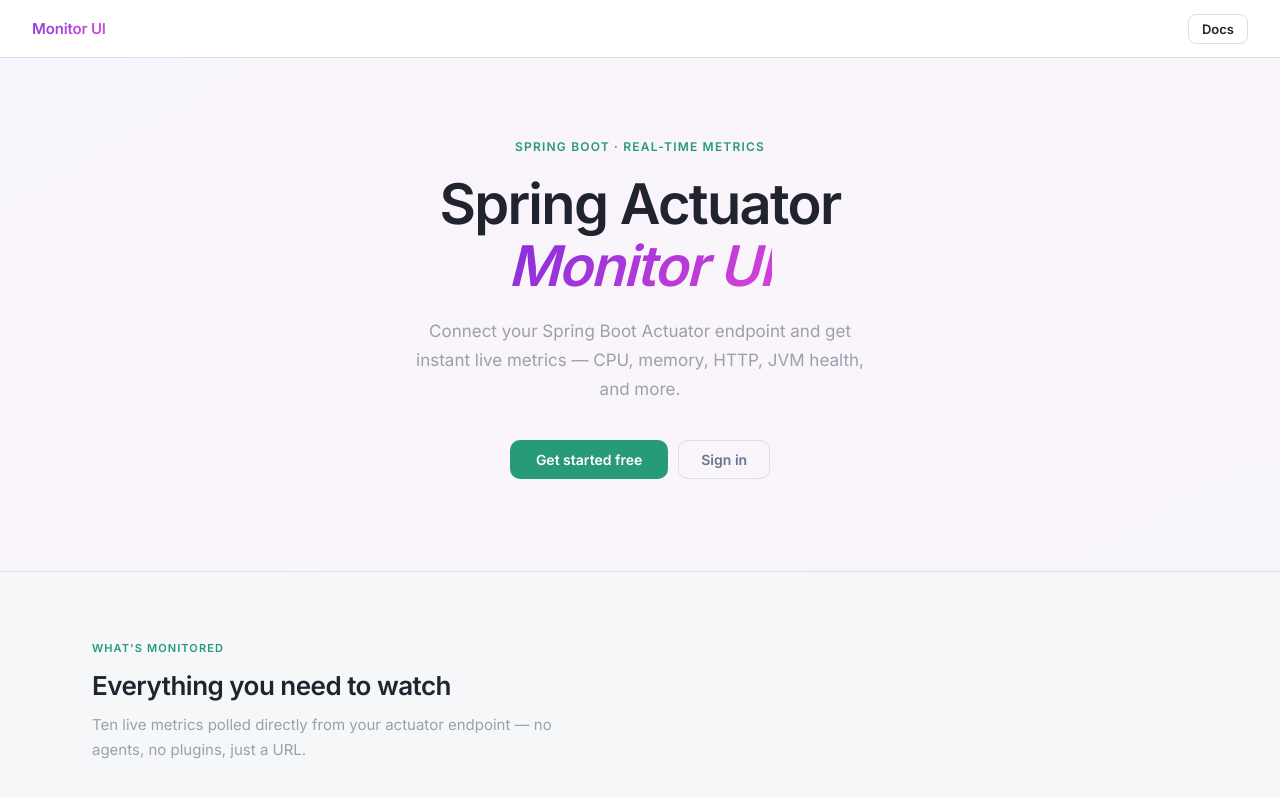
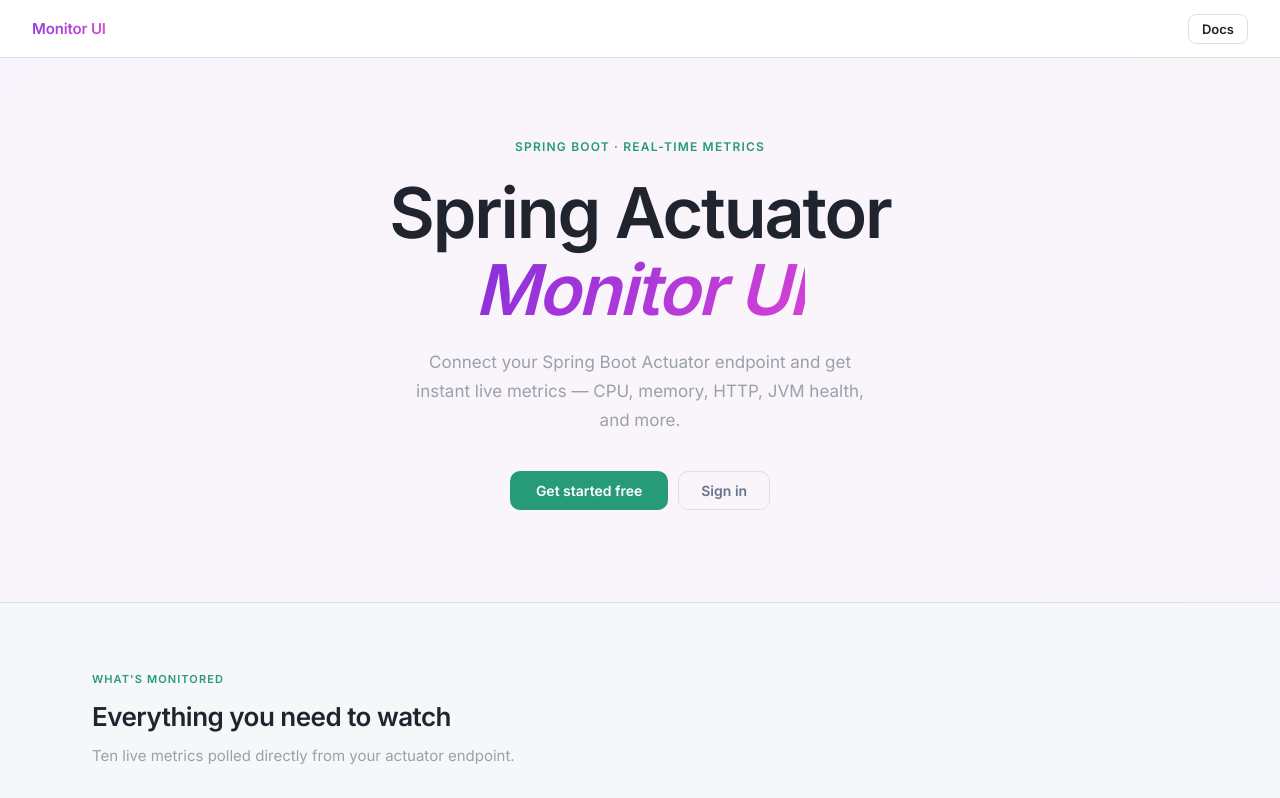
Before and after one commit to Rufus100Procent/monitor, a Vue app in the folder monitor-ui/: page / in a window 1280 px wide. Shown: the top 798 px of the page. Built offline with nearby package versions, Linux system fonts and the light colour scheme; the HTML template or start-up script is replaced by a standard one.

Commit message:
font fix / clean up

```diff
--- a/monitor-ui/src/views/DashboardView.vue
+++ b/monitor-ui/src/views/DashboardView.vue
@@ -192,7 +192,7 @@
 }
 
 .app-name {
-  font-size: 15px;
+  font-size: 16px;
   font-weight: 700;
   color: var(--text-primary);
   text-align: left;
--- a/monitor-ui/src/views/LandingView.vue
+++ b/monitor-ui/src/views/LandingView.vue
@@ -163,8 +163,7 @@
           <div class="section-eyebrow">What's monitored</div>
           <h2 class="section-title">Everything you need to watch</h2>
           <p class="section-sub">
-            Ten live metrics polled directly from your actuator endpoint —
-            no agents, no plugins, just a URL.
+            Ten live metrics polled directly from your actuator endpoint.
           </p>
 
           <div class="metrics-grid">
@@ -315,7 +314,7 @@
 
 .hero {
   text-align: center;
-  max-width: 580px;
+  max-width: 660px;
   margin: 0 auto;
 }
 
@@ -329,7 +328,7 @@
 }
 
 .hero-title {
-  font-size: clamp(34px, 5vw, 56px);
+  font-size: clamp(50px, 15vw, 70px);
   font-weight: 800;
   line-height: 1.1;
   letter-spacing: -0.03em;
```
